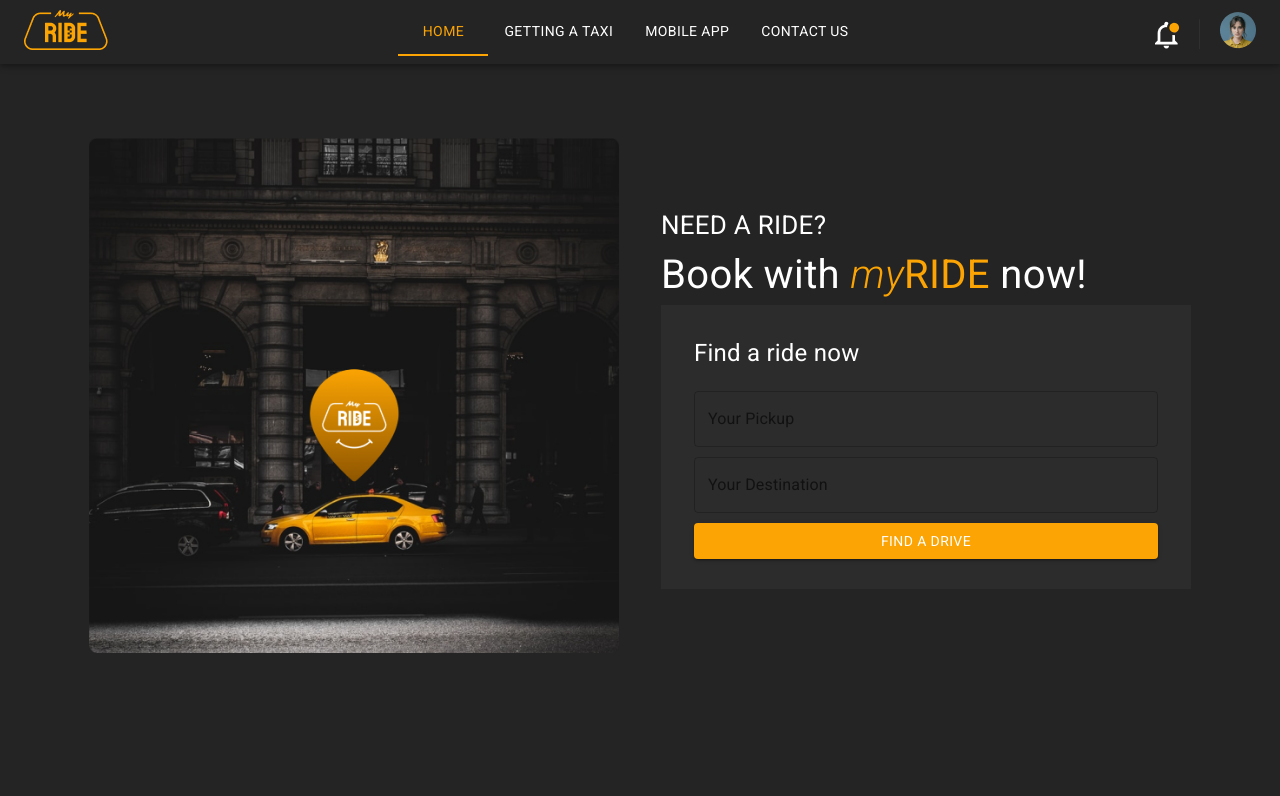
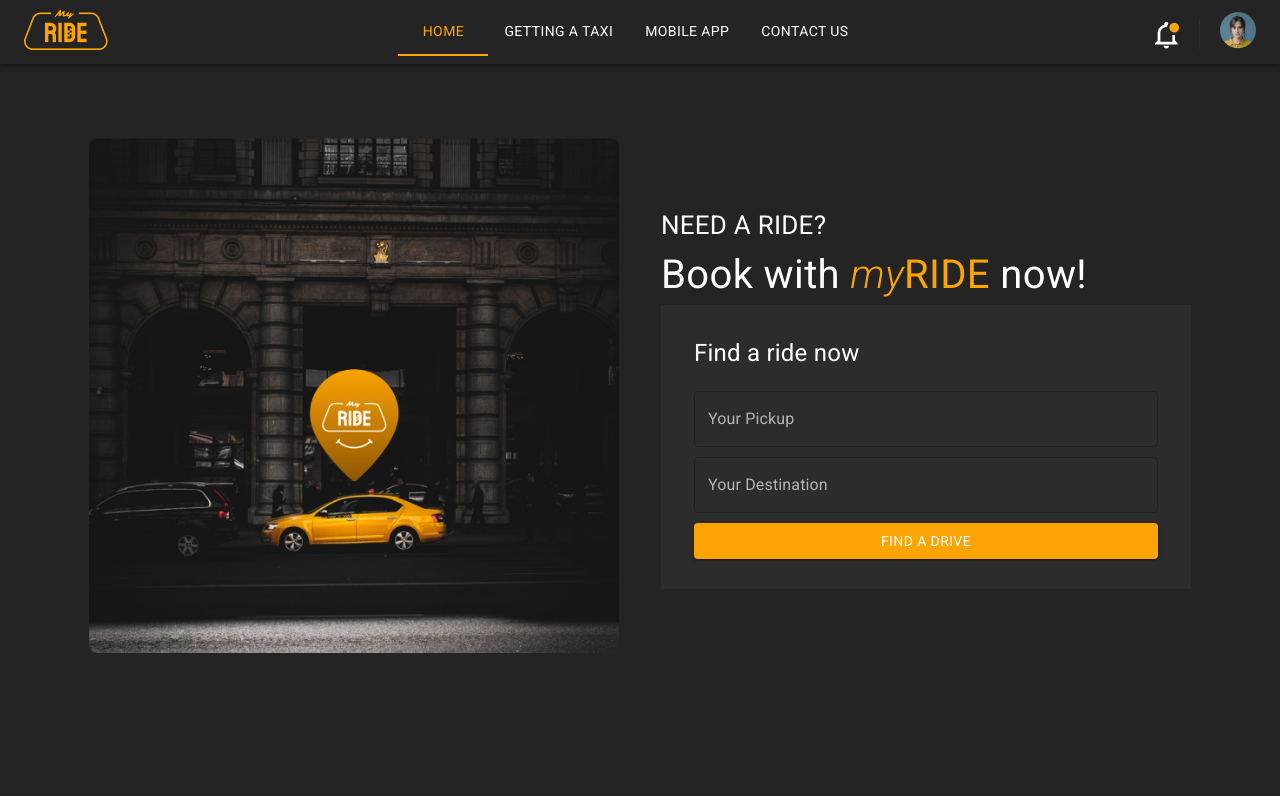
Before and after one commit to viviancol/desafio3-compassuol, a React (Vite) app: page / in a window 1280 px wide. Shown: the top 796 px of the page. Built offline with nearby package versions, Linux system fonts and the light colour scheme.

Commit message:
fix: hexadecimal writing of the paper

```diff
--- a/src/themes/StandardTheme.ts
+++ b/src/themes/StandardTheme.ts
@@ -9,9 +9,14 @@ export const StandardTheme = createTheme({
       secondary: {
         main: '#b3b3b3',
       },
+      text: {
+        primary: '#ffffff',
+        secondary: '#b3b3b3',
+        disabled: '#b3b3b3'
+      },
       background: {
         default: '#242424',
-        paper: '282828',
+        paper: '#282828',
       },
     },
     // Você pode personalizar outras partes do tema aqui
```
